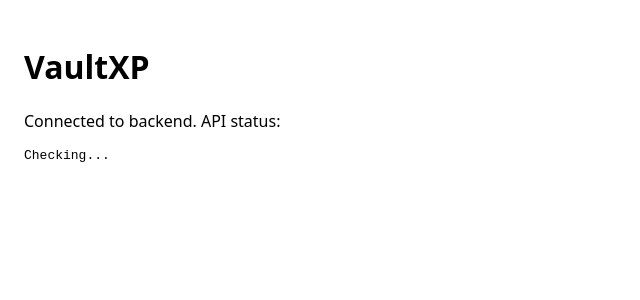
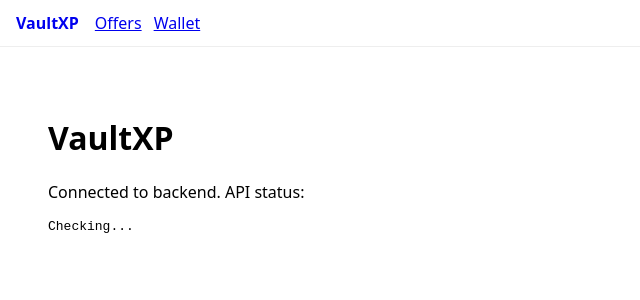
Before and after one commit to zachperez806-lab/vaultxp-web, a Next.js app: page / in a window 1280 px wide. Shown: the top 300 px of the page, without its empty margins (0-640 px from the left). Built offline with nearby package versions, Linux system fonts and the light colour scheme.

Commit message:
Update layout.js

```diff
--- a/app/layout.js
+++ b/app/layout.js
@@ -1,13 +1,22 @@
-export const metadata = {
-  title: 'VaultXP',
-  description: 'Play & earn hub',
-};
+export const metadata = { title: 'VaultXP', description: 'Play & earn hub' };
 
 export default function RootLayout({ children }) {
   return (
     <html lang="en">
       <body style={{ margin: 0, fontFamily: 'system-ui, sans-serif' }}>
-        {children}
+        <header style={{
+          padding: '12px 16px',
+          borderBottom: '1px solid #eee',
+          display: 'flex',
+          gap: 16
+        }}>
+          <a href="/" style={{ fontWeight: 700, textDecoration: 'none' }}>VaultXP</a>
+          <nav style={{ display: 'flex', gap: 12 }}>
+            <a href="/offers">Offers</a>
+            <a href="/wallet">Wallet</a>
+          </nav>
+        </header>
+        <div style={{ padding: 24 }}>{children}</div>
       </body>
     </html>
   );
```
